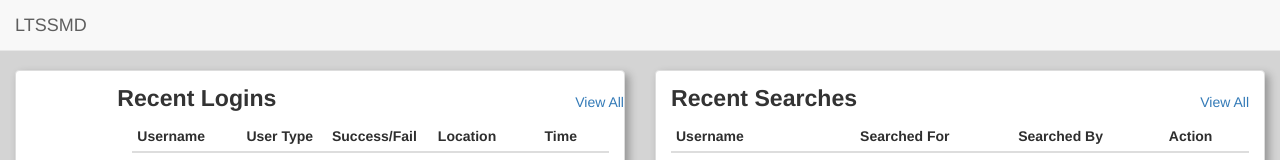
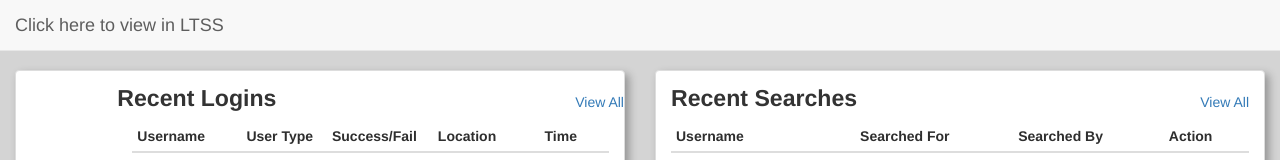
Before and after one commit to christianhfei/teft2_dashboard, a website: page index.html in a window 1280 px wide. Shown: the top 160 px of the page. Drawn offline with nearby package versions, Linux system fonts and the light colour scheme.

Commit message:
Recompiled stylesheet, changed navbar

```diff
--- a/index.html
+++ b/index.html
@@ -36,7 +36,7 @@
             <span class="icon-bar"></span>
             <span class="icon-bar"></span>
           </button>
-          <a class="navbar-brand" href="/ltss_assets/index.html">LTSSMD</a>
+          <a class="navbar-brand" href="/ltss_assets/index.html">Click here to view in LTSS</a>
         </div>
         <div id="navbar" class="navbar-collapse collapse">
 
```
Also changed, not shown: css/main.css, css/main.less (line endings or trailing spaces).
